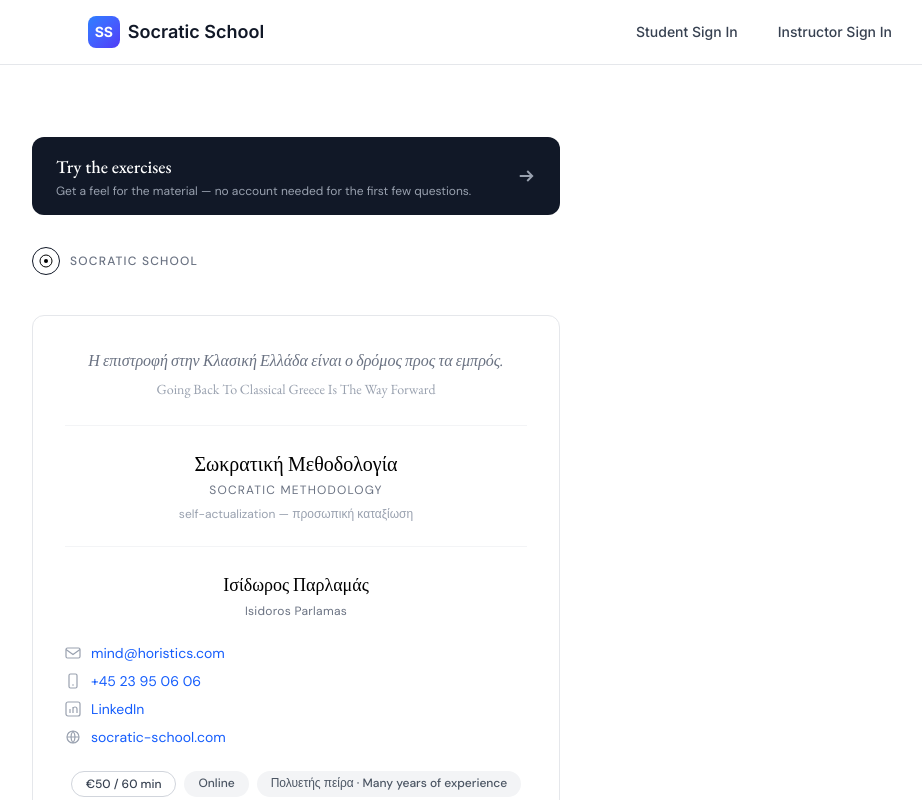
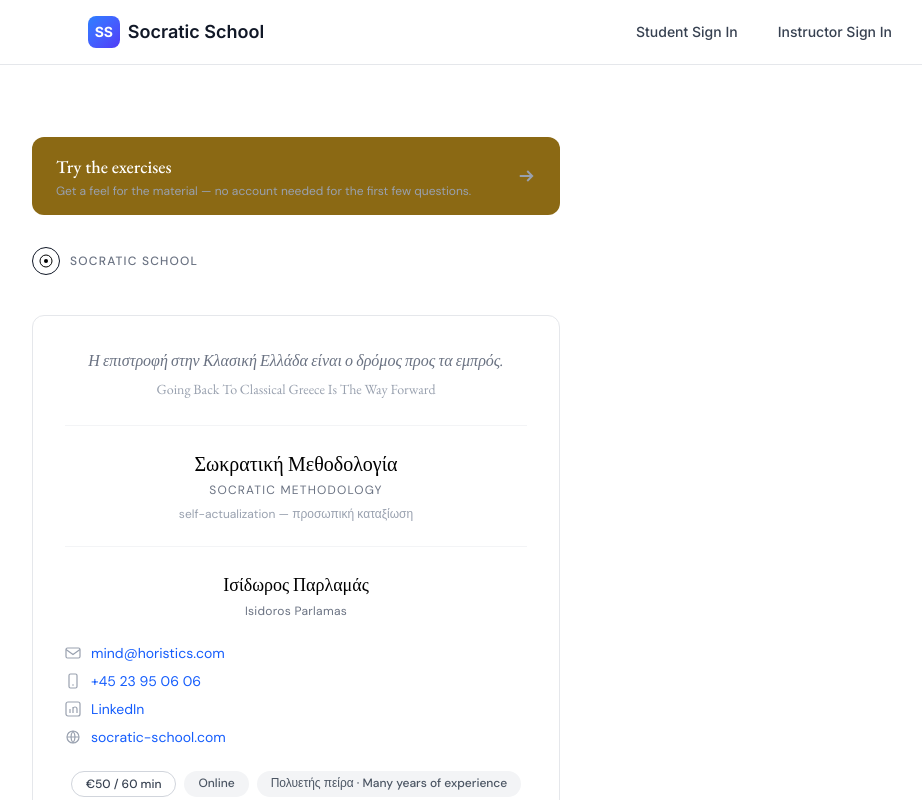
Before and after one commit to parlamas/socratic-school, a Next.js app: page / in a window 1280 px wide. Shown: the top 800 px of the page, without its empty margins (344-1266 px from the left). Built offline with nearby package versions, Linux system fonts and the light colour scheme; no server answers.

Commit message:
20260416-0849

```diff
--- a/src/app/page.tsx
+++ b/src/app/page.tsx
@@ -27,7 +27,8 @@ export default async function HomePage() {
         {/* Try exercises banner */}
 
           <a href="/students"
-          className="flex items-center justify-between w-full bg-gray-900 rounded-xl px-6 py-4 mb-8 hover:bg-gray-800 transition-colors no-underline"
+          className="flex items-center justify-between w-full rounded-xl px-6 py-4 mb-8 hover:opacity-90 transition-opacity no-underline"
+          style={{ background: '#8b6914' }}
         >
           <div>
             <p className="font-garamond text-lg font-medium text-white mb-0.5">
```
